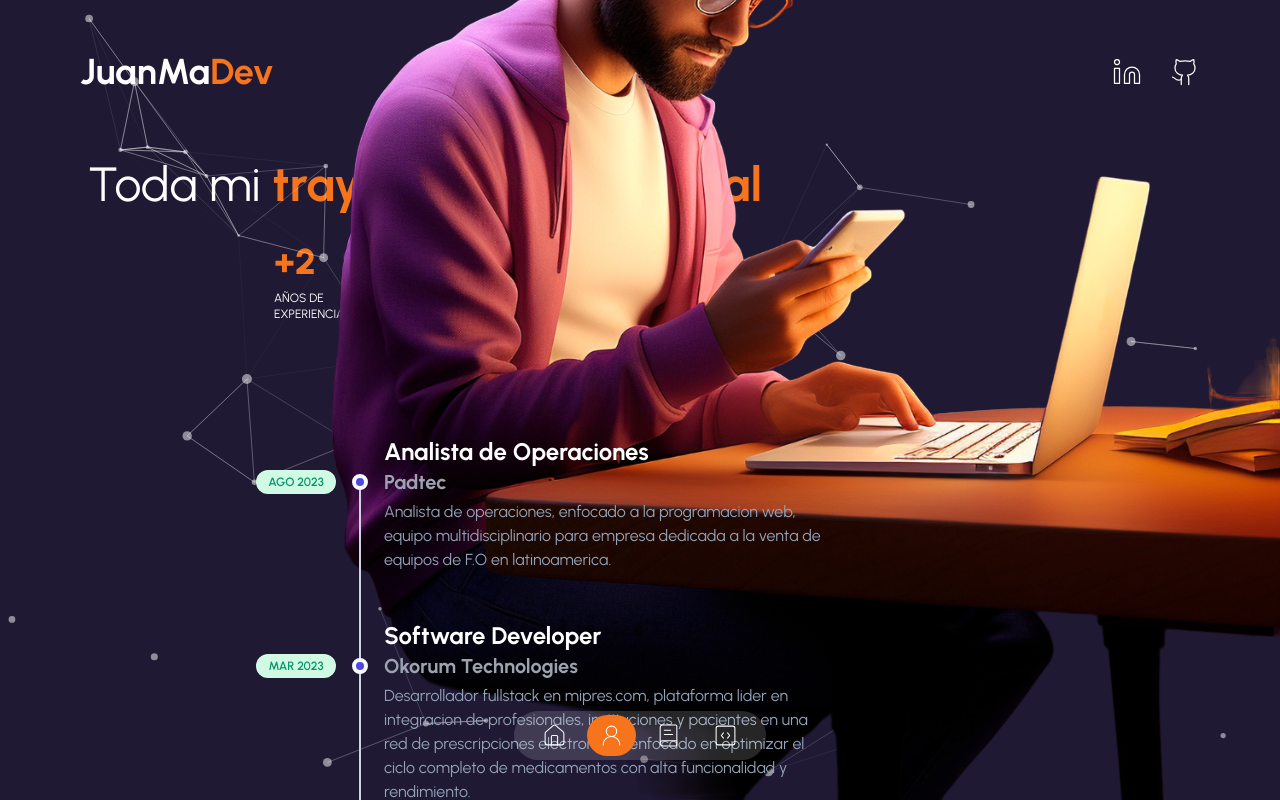
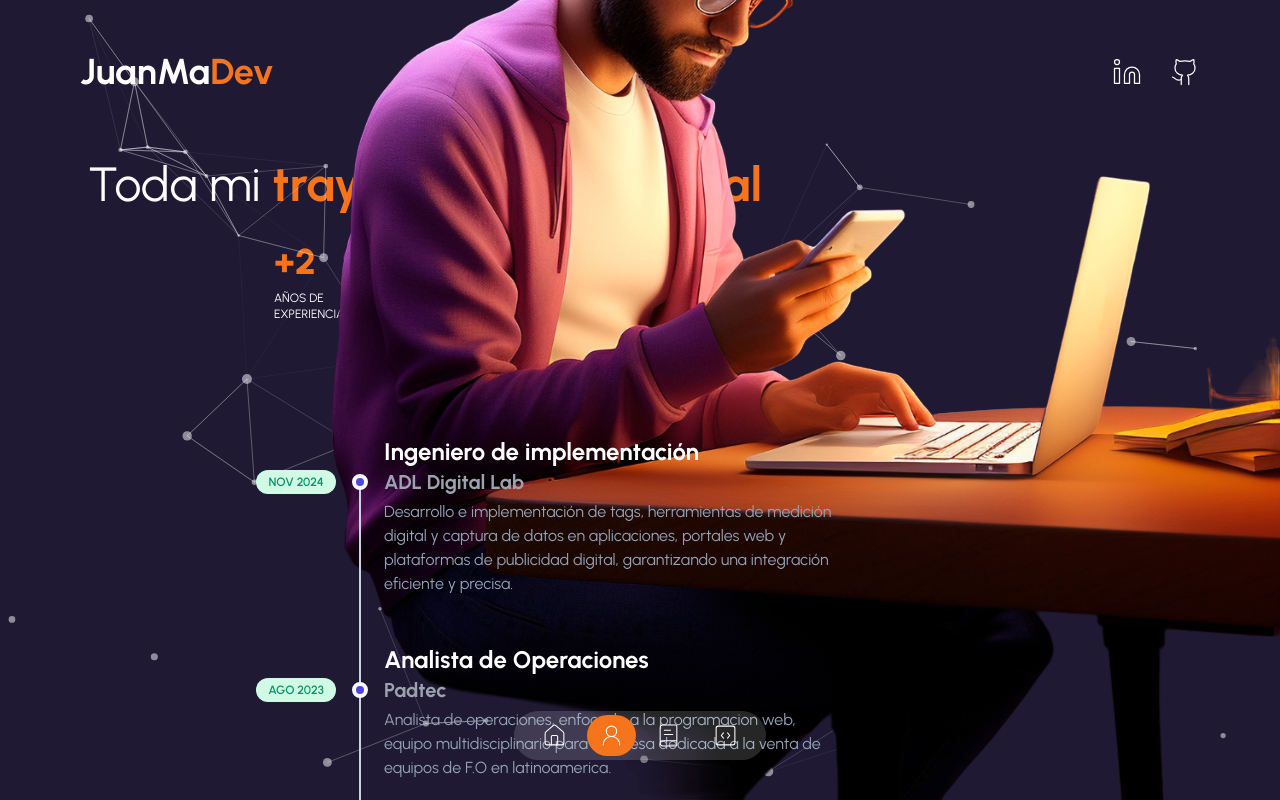
Before and after one commit to jujanma/potfolio, a Next.js app: page /about-me in a window 1280 px wide. Shown: the top 800 px of the page. Built offline with nearby package versions, Linux system fonts and the light colour scheme.

Commit message:
Actualizacion de portafolio y servicios

```diff
--- a/data.tsx
+++ b/data.tsx
@@ -82,6 +82,14 @@ export const itemsNavbar = [
 export const dataAboutPage = [
   {
     id: 1,
+    title: "Ingeniero de implementación",
+    subtitle: "ADL Digital Lab",
+    description:
+      "Desarrollo e implementación de tags, herramientas de medición digital y captura de datos en aplicaciones, portales web y plataformas de publicidad digital, garantizando una integración eficiente y precisa.",
+    date: "Nov 2024",
+  },
+  {
+    id: 2,
     title: "Analista de Operaciones",
     subtitle: "Padtec",
     description:
@@ -89,7 +97,7 @@ export const dataAboutPage = [
     date: "Ago 2023",
   },
   {
-    id: 2,
+    id: 3,
     title: "Software Developer",
     subtitle: "Okorum Technologies",
     description:
@@ -97,7 +105,7 @@ export const dataAboutPage = [
     date: "Mar 2023",
   },
   {
-    id: 3,
+    id: 4,
     title: "Frontend Developer",
     subtitle: "Bancolombia",
     description:
@@ -178,7 +186,7 @@ export const serviceData = [
     icon: <Rocket />,
     title: "SEO",
     description:
-      "Optimización de tu presencia en línea mediante estrategias de SEO avanzadas. ",
+      "Optimización de tu presencia en línea mediante estrategias de SEO avanzadas y gestión de etiquetas con GTM, Tealium y GA4. ",
   },
 ];
 
```
